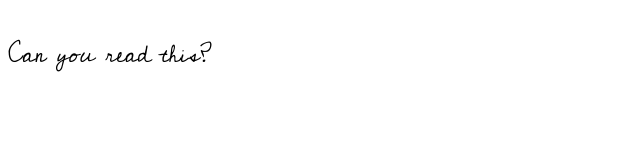
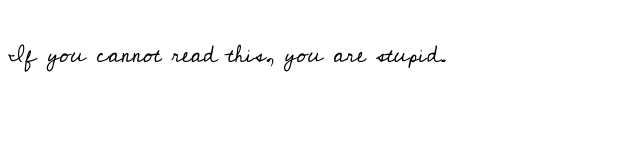
Before and after one commit to Rasco57/Rasco57.github.io, a plain HTML site: page index.html in a window 1280 px wide. Shown: the whole page, without its empty margins (0-640 px from the left). Drawn offline with Linux system fonts and the light colour scheme.

Commit message:
Text Change

```diff
--- a/index.html
+++ b/index.html
@@ -2,6 +2,6 @@
 <html>
     <head><link rel="stylesheet" href="style.css"><title>I am Oscar Linn</title></head>
     <body>
-        <a href="https://www.youtube.com/watch?v=dQw4w9WgXcQ" id="id"><h1></h1>Can you read this?</a>
+        <a href="https://www.youtube.com/watch?v=dQw4w9WgXcQ" id="id"><h1></h1>If you cannot read this, you are stupid.</a>
     </body>
 </html>
```
